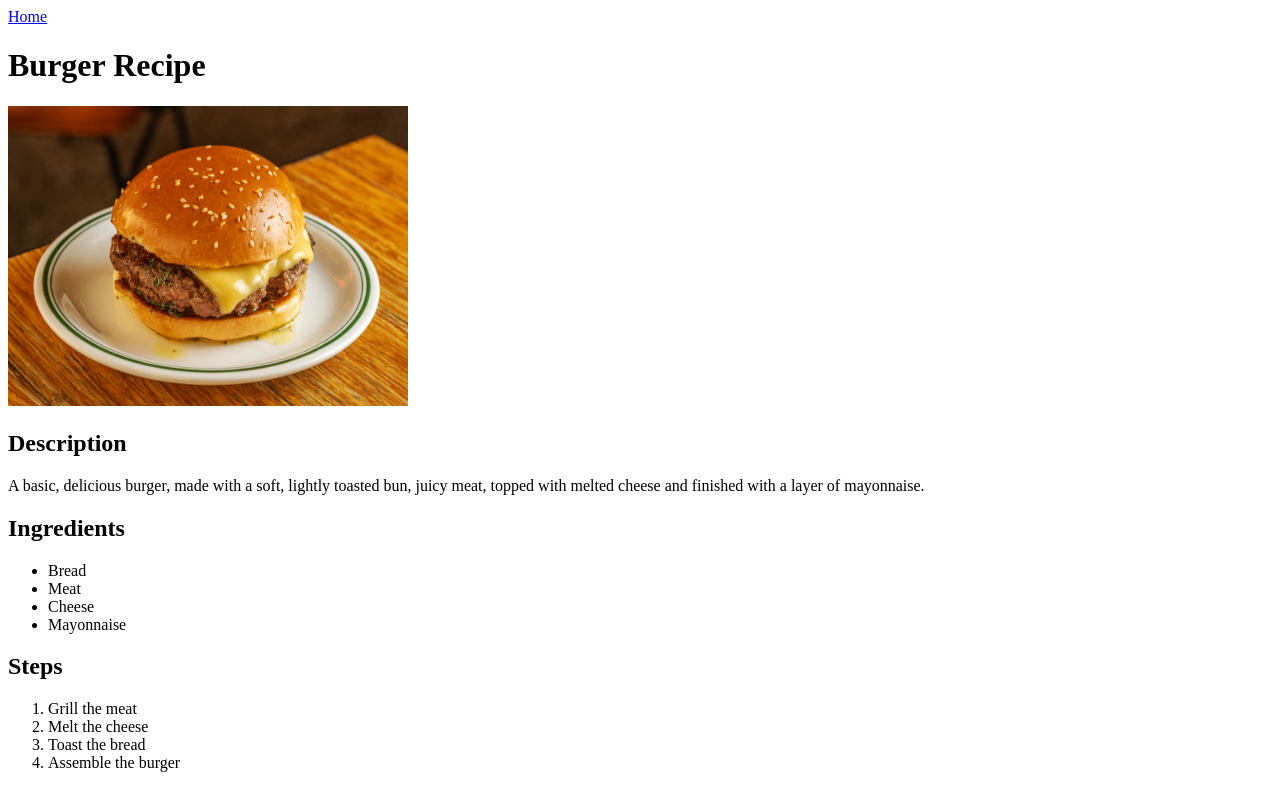
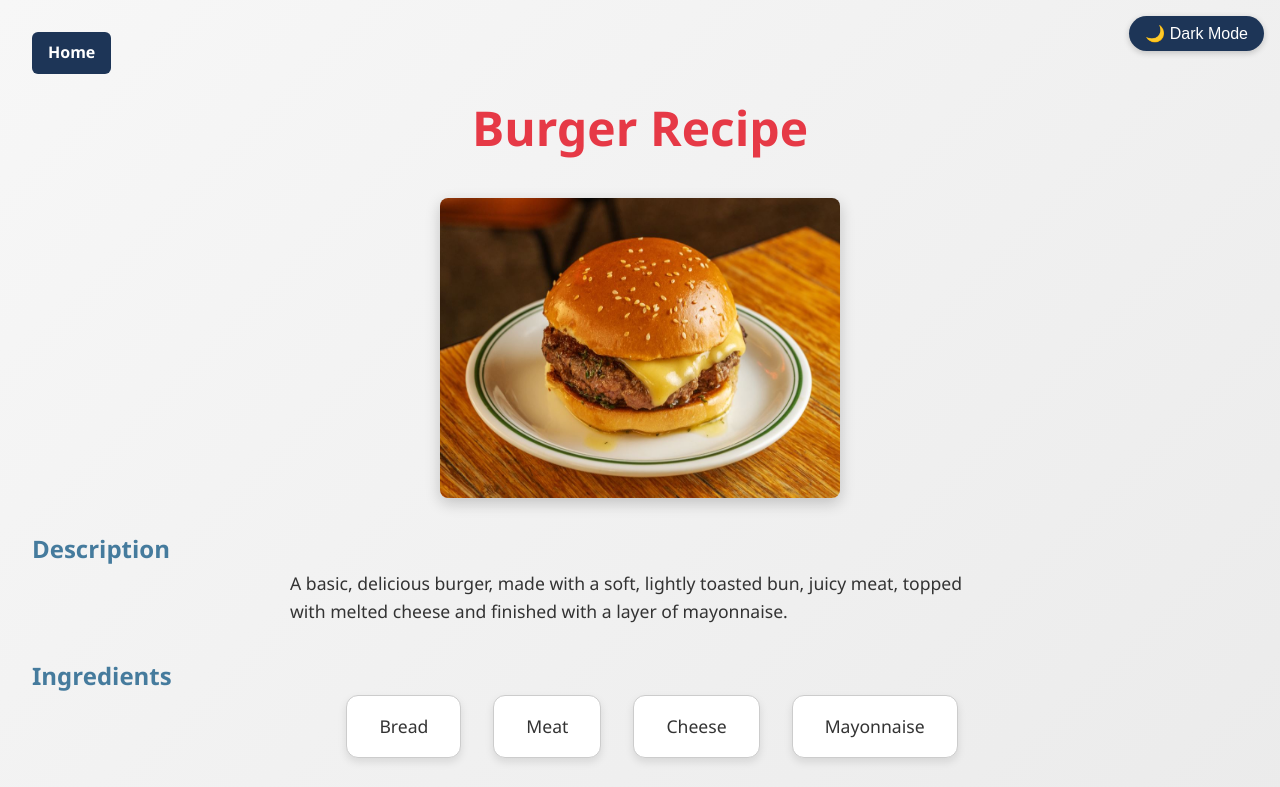
Before and after one commit to alexandremkf/odin-recipes, a plain HTML site: page recipes/burger.html in a window 1280 px wide. Shown: the top 787 px of the page. Drawn offline with Linux system fonts and the light colour scheme.

Commit message:
Projeto do Odin recipe finalizado com as atualizações com o CSS.

```diff
--- a/recipes/burger.html
+++ b/recipes/burger.html
@@ -4,9 +4,30 @@
         <meta charset="UTF-8">
         <meta name="viewport" content="width=device-width, initial-scale=1.0">
         <title>Burger Recipe</title>
+        <link rel="stylesheet" href="../style.css">
     </head>
 
     <body>
+        <button class="toggle-theme" onclick="toggleTheme()">🌙 Dark Mode</button>
+
+        <script>
+            const body = document.body;
+            const btn = document.querySelector('.toggle-theme');
+
+            // Aplica o tema salvo ao carregar
+            if (localStorage.getItem('theme') === 'dark') {
+              body.classList.add('dark-mode');
+              btn.textContent = '☀️ Light Mode';
+            }
+
+            function toggleTheme() {
+              body.classList.toggle('dark-mode');
+              const isDark = body.classList.contains('dark-mode');
+              btn.textContent = isDark ? '☀️ Light Mode' : '🌙 Dark Mode';
+              localStorage.setItem('theme', isDark ? 'dark' : 'light');
+            }
+          </script>
+
         <a href="../index.html">Home</a>
         <h1>Burger Recipe</h1>
 
--- /dev/null
+++ b/style.css
@@ -0,0 +1,152 @@
+/* Reset básico */
+* {
+    margin: 0;
+    padding: 0;
+    box-sizing: border-box;
+  }
+
+  body {
+    font-family: 'Segoe UI', Tahoma, Geneva, Verdana, sans-serif;
+    background: linear-gradient(135deg, #f7f7f7, #eaeaea);
+    color: #333;
+    padding: 2rem;
+    line-height: 1.6;
+    transition: background 0.5s ease, color 0.5s ease;
+  }
+
+  ul li, a[href="../index.html"], .toggle-theme {
+    transition: background 0.3s ease, transform 0.3s ease, color 0.3s ease;
+  }
+
+  /* Cabeçalho */
+  h1 {
+    text-align: center;
+    font-size: 3rem;
+    color: #e63946;
+    margin-bottom: 2rem;
+  }
+
+  h2 {
+    color: #457b9d;
+    margin-top: 2rem;
+  }
+
+  a {
+    color: #1d3557;
+    text-decoration: none;
+    font-weight: bold;
+  }
+
+  a:hover {
+    color: #e63946;
+    text-decoration: underline;
+  }
+
+  /* Lista de links da index */
+  ul {
+    list-style: none;
+    display: flex;
+    justify-content: center;
+    gap: 2rem;
+    flex-wrap: wrap;
+  }
+
+  ul li {
+    background-color: #fff;
+    border: 1px solid #ccc;
+    padding: 1rem 2rem;
+    border-radius: 12px;
+    box-shadow: 0 4px 8px rgba(0,0,0,0.1);
+    transition: transform 0.2s ease;
+  }
+
+  ul li:hover {
+    transform: scale(1.05);
+    background-color: #f1faee;
+  }
+
+  /* Receita */
+  img {
+    display: block;
+    margin: 1rem auto;
+    border-radius: 8px;
+    box-shadow: 0 5px 15px rgba(0,0,0,0.2);
+  }
+
+  p, ul, ol {
+    max-width: 700px;
+    margin: auto;
+    margin-bottom: 1rem;
+    font-size: 1.1rem;
+  }
+
+  ol, ul {
+    padding-left: 1.5rem;
+  }
+
+  a[href="../index.html"] {
+    display: inline-block;
+    margin-bottom: 1rem;
+    background-color: #1d3557;
+    color: white;
+    padding: 0.5rem 1rem;
+    border-radius: 6px;
+    transition: background 0.2s ease;
+  }
+
+  a[href="../index.html"]:hover {
+    background-color: #457b9d;
+  }
+
+  /* 🌗 Dark Mode */
+body.dark-mode {
+    background: linear-gradient(135deg, #1a1a1a, #2e2e2e);
+    color: #f1f1f1;
+  }
+
+  body.dark-mode h1 {
+    color: #f28482;
+  }
+
+  body.dark-mode h2 {
+    color: #a8dadc;
+  }
+
+  body.dark-mode a {
+    color: #f1faee;
+  }
+
+  body.dark-mode a:hover {
+    color: #f28482;
+  }
+
+  body.dark-mode ul li {
+    background-color: #2a2a2a;
+    border-color: #444;
+    box-shadow: 0 4px 8px rgba(255,255,255,0.05);
+  }
+
+  body.dark-mode ul li:hover {
+    background-color: #333;
+  }
+
+  /* 🌘 Botão modo escuro */
+  .toggle-theme {
+    position: fixed;
+    top: 1rem;
+    right: 1rem;
+    background-color: #1d3557;
+    color: white;
+    border: none;
+    padding: 0.5rem 1rem;
+    border-radius: 20px;
+    font-size: 1rem;
+    cursor: pointer;
+    z-index: 999;
+    box-shadow: 0 2px 6px rgba(0, 0, 0, 0.2);
+    transition: background 0.2s ease;
+  }
+
+  .toggle-theme:hover {
+    background-color: #457b9d;
+  }
```
Also changed, not shown: index.html (+21 -0 lines), recipes/pasta.html (+21 -0 lines), recipes/pizza.html (+21 -0 lines).
